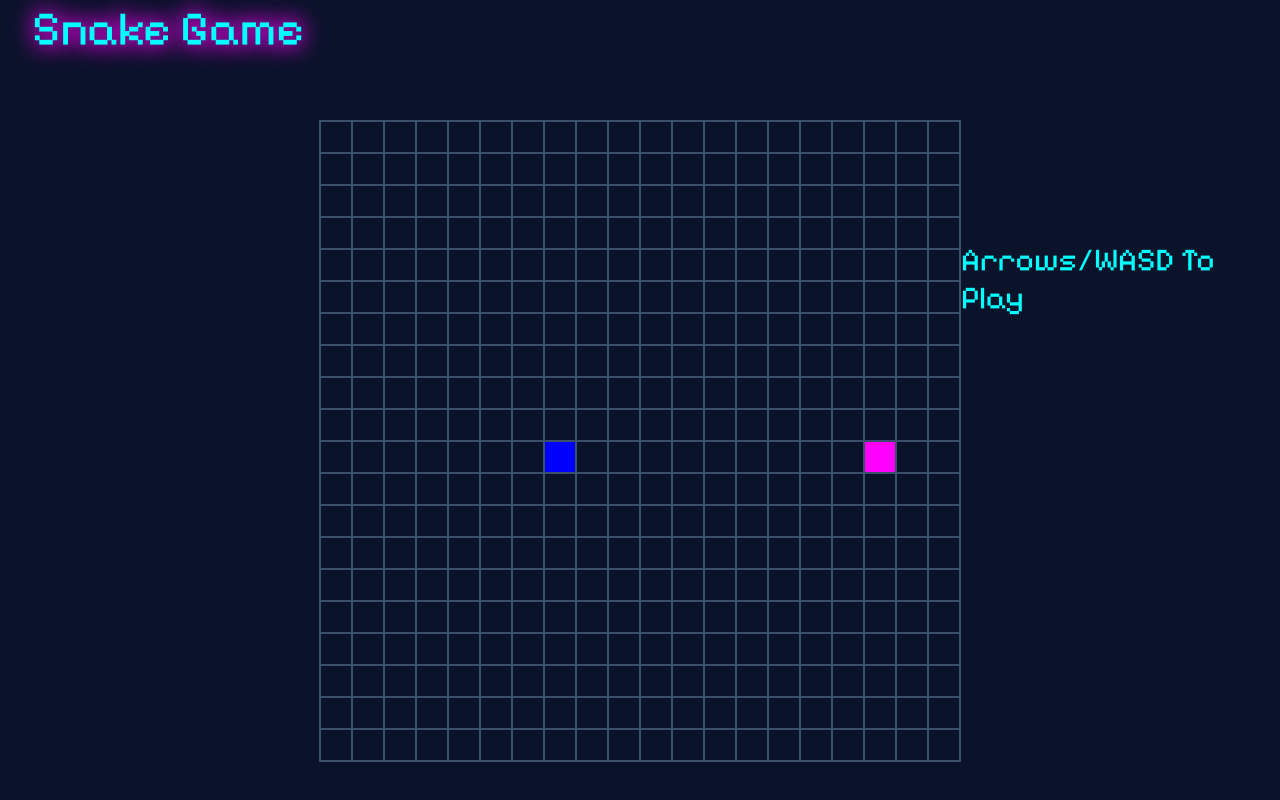
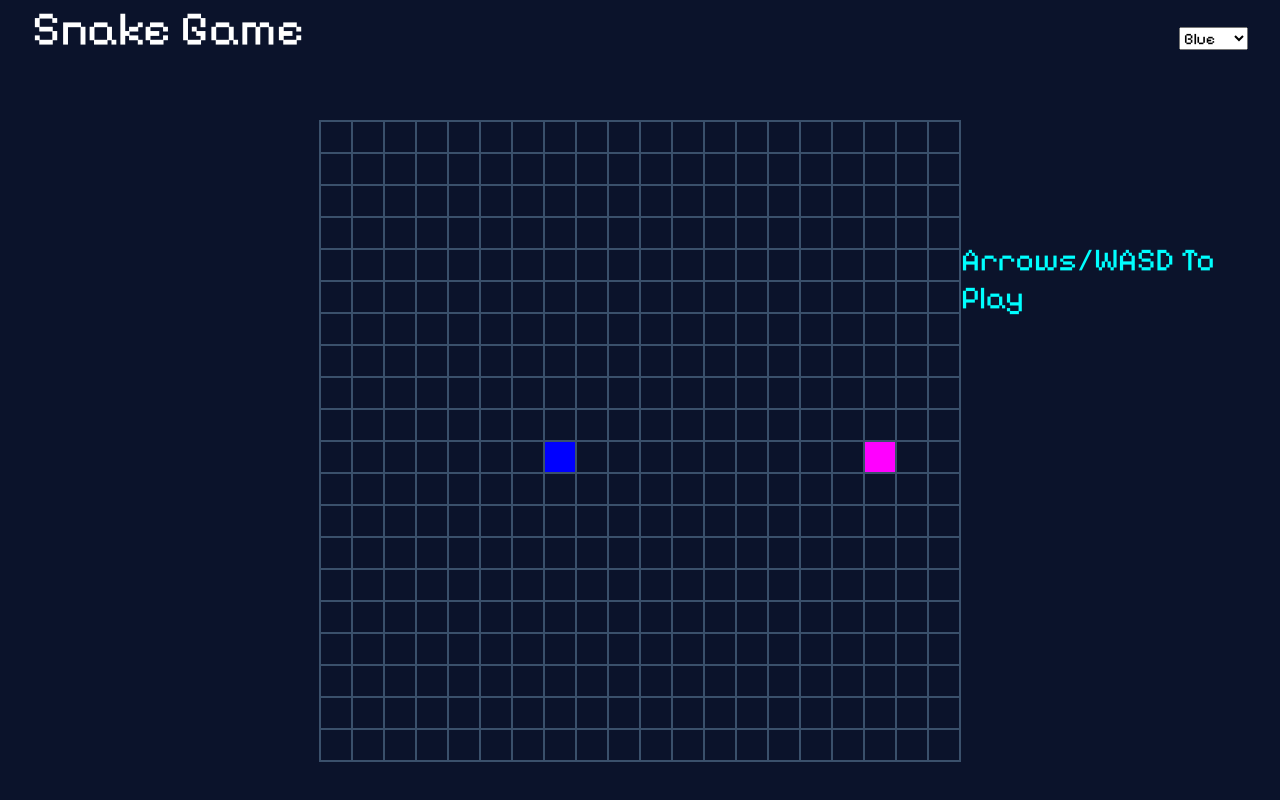
Before and after one commit to ItzzAmey/Snake-Game, a React (Vite) app: page / in a window 1280 px wide. Built offline with nearby package versions, Linux system fonts and the light colour scheme.

Commit message:
Added Colour Changing Snake

```diff
--- a/src/App.jsx
+++ b/src/App.jsx
@@ -1,10 +1,8 @@
 import React from 'react'
-import Head from './Head';
 import Game from './Game';
 function App() {
   return(
     <div>
-      <Head/>
       <Game/>
     </div>
   );
--- a/src/Game.jsx
+++ b/src/Game.jsx
@@ -1,18 +1,38 @@
 import { React, useCallback, useEffect, useRef, useState } from "react";
 import Stats from "./Stats";
+import Head from "./Head";
+
 const BOARD_SIZE = 20;
+
 function Game() {
-
     const [isGameOn, setGameOn] = useState(0);
     const [fruit, setFruit] = useState(217);
     const [snake, setSnake] = useState([207]);
     const [direction, setDirection] = useState("RIGHT");
     const [score, setScore] = useState(0);
     const [bestScore, setBestScore] = useState(0);
-
+    const [snakeColor, setSnakeColor] = useState("blue");
     const boardRef = useRef(null);
 
     const board = new Array(BOARD_SIZE).fill(null).map(() => (new Array(BOARD_SIZE).fill(0)));
+
+    // Handles the changing of snake color
+    function handleSnakeColorChange(color) {
+        setSnakeColor(color);
+        snake.forEach((ele) => {
+            boardRef.current.children[Math.floor(ele / BOARD_SIZE)].children[ele % BOARD_SIZE].style.backgroundColor = color;
+        })
+    }
+
+    // Game Over effect
+    useEffect(() => {
+        if (isGameOn === 2) {
+            document.body.style.backgroundColor = "red";
+            setTimeout(() => {
+                document.body.style.backgroundColor = "#0b132b";
+            }, 50);
+        }
+    }, [isGameOn])
 
     // Changes the color of the cell to red (fruit)
     useEffect(() => {
@@ -24,7 +44,7 @@ function Game() {
     // Updates the best score
     useEffect(() => {
         if (score > bestScore) setBestScore(score);
-    }, [score])
+    }, [score, bestScore])
 
 
     // Tackles the running game movements
@@ -106,7 +126,7 @@ function Game() {
             setGameOn(2);
             return;
         }
-        boardRef.current.children[Math.floor(newHead / BOARD_SIZE)].children[newHead % BOARD_SIZE].style.backgroundColor = "blue";
+        boardRef.current.children[Math.floor(newHead / BOARD_SIZE)].children[newHead % BOARD_SIZE].style.backgroundColor = snakeColor;
         if (newHead === fruit) {
             setScore(score + 1);
             setSnake((prev) => [newHead, ...prev]);
@@ -116,15 +136,7 @@ function Game() {
             boardRef.current.children[Math.floor(tail / BOARD_SIZE)].children[tail % BOARD_SIZE].style.backgroundColor = null;
             setSnake((prev) => [newHead, ...prev.slice(0, -1)]);
         }
-    }, [snake, fruit, generateFruit, score, isValid, returnNewHead]);
-
-    // For the inital/starting configuration of the board
-    const returnColor = useCallback((row, col) => {
-        const index = row * BOARD_SIZE + col;
-        if (index === 217) return "#ff00ff";
-        if (index === 207) return "blue";
-        return null;
-    }, []);
+    }, [snake, fruit, generateFruit, score, isValid, returnNewHead, snakeColor]);
 
     // Deals with starting and post-losing game initial-movements
     useEffect(() => {
@@ -169,10 +181,6 @@ function Game() {
         }
 
         else if ((isGameOn === 2)) {
-                document.body.style.backgroundColor = "red";
-            setTimeout(() => {
-                document.body.style.backgroundColor = "#0b132b";
-            }, 50);
             function handleKeyDown2(event) {
                 if (["ArrowUp", "w", "W", "ArrowDown", "s", "S", "ArrowLeft", "a", "A", "ArrowRight", "d", "D"].includes(event.key)) {
                     setGameOn(1);
@@ -218,7 +226,7 @@ function Game() {
                     if (boardRef) {
                         board.forEach((row, rowIndex) => {
                             row.forEach((col, colIndex) => {
-                                boardRef.current.children[rowIndex].children[colIndex].style.backgroundColor = returnColor(rowIndex, colIndex);
+                                boardRef.current.children[rowIndex].children[colIndex].style.backgroundColor = rowIndex * BOARD_SIZE + colIndex == 217 ? "#ff00ff" : (rowIndex * BOARD_SIZE + colIndex == 207 ? snakeColor : null);
                             })
                         })
                     }
@@ -231,7 +239,7 @@ function Game() {
                 window.removeEventListener("keydown", handleKeyDown2);
             };
         }
-    }, [isGameOn])
+    }, [isGameOn, snakeColor])
 
     // Keeps the game running
     useEffect(() => {
@@ -245,9 +253,11 @@ function Game() {
 
     // Initial state of the Board
     return (
+        <div>
+            <Head handleSnakeColorChange={handleSnakeColorChange} />
             <div className="content">
 
-            <div className = "stats">
+                <div className="stats">
                 </div>
 
                 <div ref={boardRef} className="board">
@@ -257,7 +267,7 @@ function Game() {
                                 return <div
                                     key={colIndex}
                                     className="cell"
-                                style={{ backgroundColor: returnColor(rowIndex, colIndex) }}
+                                    style={{ backgroundColor: rowIndex * BOARD_SIZE + colIndex == 217 ? "#ff00ff" : (rowIndex * BOARD_SIZE + colIndex == 207 ? "blue" : null) }}
                                 >
                                 </div>
                             })}
@@ -267,6 +277,7 @@ function Game() {
 
                 <Stats isGameOn={isGameOn} score={score} bestScore={bestScore} />
             </div>
+        </div>
     );
 }
 export default Game;
--- a/src/Head.jsx
+++ b/src/Head.jsx
@@ -1,9 +1,27 @@
-import React from "react";
+import React, { useState } from "react";
 
-function Head() {
+function Head(props) {
+    const [selectedColor, setSelectedColor] = useState("Blue"); // Default color
+
+    function handleSnakeColorChange(event) {
+        const color = event.target.value;
+        setSelectedColor(color);
+        props.handleSnakeColorChange(color);
+    }
+
     return (
         <div className="head">
-            Snake Game
+            <div>Snake Game</div>
+            <div className="modes">
+                <div class = "dropdown_div_snake">
+                    <select id="color_snake_dropdown" value={selectedColor}  onChange={handleSnakeColorChange}>
+                        <option value="Blue">Blue</option>
+                        <option value="Cyan">Cyan</option>
+                        <option value="Yellow">Yellow</option>
+                    </select>
+                    <span class="hover_div_snake">Snake Color</span>
+                </div>
+            </div>
         </div>
     );
 }
--- a/src/index.css
+++ b/src/index.css
@@ -26,8 +26,11 @@ body {
   font-size: 3rem;
   height: 10vh;
   margin-bottom: 5vh;
-  color: cyan;
-  animation: glow 1.5s infinite alternate;
+  color: white;
+  /* animation: glow 1.5s infinite alternate; */
+
+  display: flex;
+  justify-content: space-between;
 }
 
 .board {
@@ -61,7 +64,7 @@ body {
 }
 
 
-.press_play{
+.press_play {
   color: cyan;
   width: 40vh;
   height: 40vh;
@@ -73,3 +76,27 @@ body {
   justify-content: space-around;
   align-items: center;
 }
+
+.modes {
+  display: flex;
+  margin-right: 2rem;
+}
+
+select {
+  font-family: "Pixelify Sans", sans-serif;
+  font-size: 1rem;
+}
+
+.hover_div_snake {
+  visibility: hidden;
+  font-size: 1rem;
+  color: #fff;
+  text-align: center;
+  position: absolute;
+  transform: translate(-90%, 50%);
+  white-space: nowrap;
+}
+
+.dropdown_div_snake:hover .hover_div_snake {
+  visibility: visible;
+}
```
Lines whose indentation alone changed are shown as unchanged.
